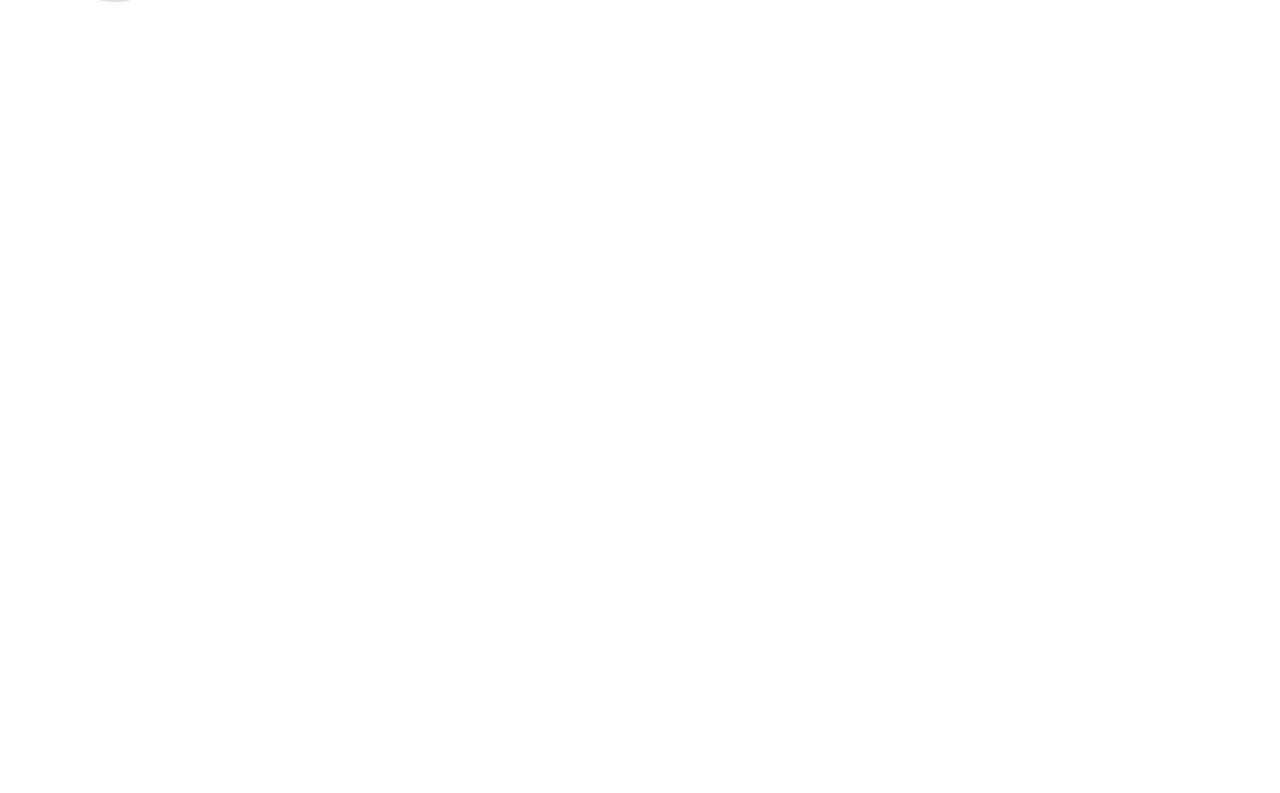
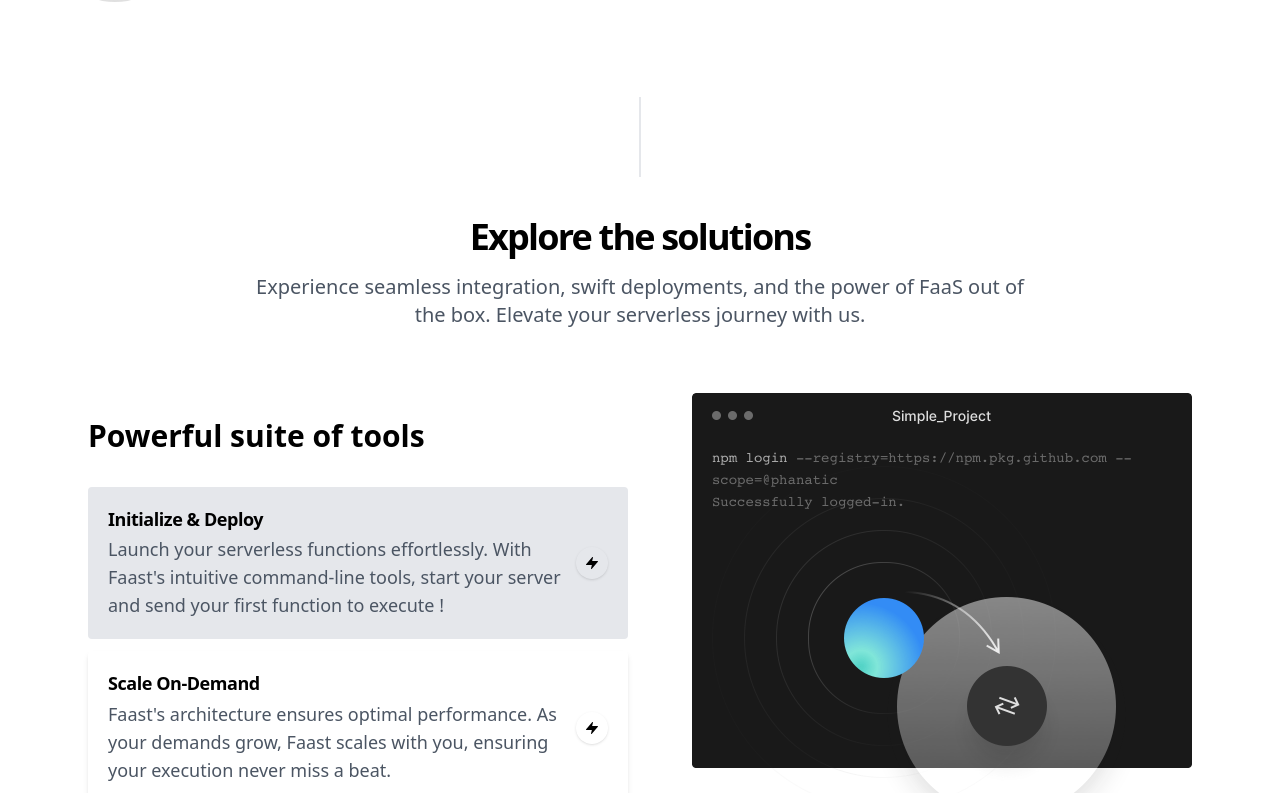
Before and after one commit to faast-rt/docs, a Next.js app: page / in a window 1280 px wide. Shown: the part 507-1300 px from the top of the page. Before the commit the page ends 800 px from the top, so only its background shows below. Built offline with nearby package versions, Linux system fonts and the light colour scheme.

Commit message:
feat(landing): add features component
Signed-off-by: iverly <github@iverly.net>

```diff
--- /dev/null
+++ b/components/features.tsx
@@ -0,0 +1,169 @@
+import { Transition } from '@headlessui/react';
+import Image from 'next/image';
+import { useEffect, useRef, useState } from 'react';
+import FeaturesBg from '../public/images/features-bg.png';
+
+const Tab = ({ title, text, selected, onClick }) => {
+  return (
+    <a
+      className={`flex items-center text-lg p-5 rounded transition duration-300 ease-in-out mb-3 ${
+        selected
+          ? 'bg-gray-200 dark:bg-stone-950'
+          : 'bg-white dark:bg-stone-900 shadow-md hover:shadow-lg'
+      }`}
+      href="#0"
+      onClick={onClick}
+    >
+      <div>
+        <div className="font-bold leading-snug tracking-tight mb-1">
+          {title}
+        </div>
+        <div className="text-gray-600">{text}</div>
+      </div>
+      <div className="flex justify-center items-center w-8 h-8 dark:bg-black rounded-full shadow flex-shrink-0 ml-3">
+        <svg
+          className="w-3 h-3 fill-current"
+          viewBox="0 0 12 12"
+          xmlns="http://www.w3.org/2000/svg"
+        >
+          <path d="M11.953 4.29a.5.5 0 00-.454-.292H6.14L6.984.62A.5.5 0 006.12.173l-6 7a.5.5 0 00.379.825h5.359l-.844 3.38a.5.5 0 00.864.445l6-7a.5.5 0 00.075-.534z" />
+        </svg>
+      </div>
+    </a>
+  );
+};
+
+const TabImage = ({ selected, heightFix, image }) => {
+  return (
+    <Transition
+      show={selected}
+      appear={true}
+      className="w-full"
+      enter="transition ease-in-out duration-700 transform order-first"
+      enterFrom="opacity-0 translate-y-16"
+      enterTo="opacity-100 translate-y-0"
+      leave="transition ease-in-out duration-300 transform absolute"
+      leaveFrom="opacity-100 translate-y-0"
+      leaveTo="opacity-0 -translate-y-16"
+      beforeEnter={() => heightFix()}
+      unmount={false}
+    >
+      <div className="relative inline-flex flex-col">
+        <Image
+          className="md:max-w-none mx-auto rounded"
+          src={image}
+          width={500}
+          height="462"
+          alt="Features bg"
+        />
+      </div>
+    </Transition>
+  );
+};
+
+export default function Hero() {
+  const [tab, setTab] = useState<number>(1);
+  const tabs = useRef<HTMLDivElement>(null);
+  const heightFix = () => {
+    if (tabs.current?.parentElement)
+      tabs.current.parentElement.style.height = `${tabs.current.clientHeight}px`;
+  };
+
+  useEffect(() => {
+    heightFix();
+  }, []);
+
+  return (
+    <section className="relative py-16">
+      {/* Section background (needs .relative class on parent and next sibling elements) */}
+      <div
+        className="absolute inset-0 pointer-events-none mb-16"
+        aria-hidden="true"
+      ></div>
+      <div className="absolute left-0 right-0 m-auto w-px p-px h-20 bg-gray-200 transform -translate-y-1/2"></div>
+
+      <div className="relative max-w-6xl mx-auto px-4 sm:px-6">
+        <div className="pt-12 md:pt-20">
+          {/* Section header */}
+          <div className="max-w-3xl mx-auto text-center pb-12 md:pb-16">
+            <h1 className="h2 mb-4">Explore the solutions</h1>
+            <p className="text-xl text-gray-600">
+              Experience seamless integration, swift deployments, and the power
+              of FaaS out of the box. Elevate your serverless journey with us.
+            </p>
+          </div>
+
+          {/* Section content */}
+          <div className="md:grid md:grid-cols-12 md:gap-6">
+            {/* Content */}
+            <div
+              className="max-w-xl md:max-w-none md:w-full mx-auto md:col-span-7 lg:col-span-6 md:mt-6"
+              data-aos="fade-right"
+            >
+              <div className="md:pr-4 lg:pr-12 xl:pr-16 mb-8">
+                <h3 className="h3 mb-3">Powerful suite of tools</h3>
+              </div>
+              {/* Tabs buttons */}
+              <div className="mb-8 md:mb-0">
+                <Tab
+                  title="Initialize & Deploy"
+                  text="Launch your serverless functions effortlessly. With Faast's intuitive command-line tools, start your server and send your first function to execute !"
+                  selected={tab === 1}
+                  onClick={(e) => {
+                    e.preventDefault();
+                    setTab(1);
+                  }}
+                />
+                <Tab
+                  title="Scale On-Demand"
+                  text="Faast's architecture ensures optimal performance. As your demands grow, Faast scales with you, ensuring your execution never miss a beat."
+                  selected={tab === 2}
+                  onClick={(e) => {
+                    e.preventDefault();
+                    setTab(2);
+                  }}
+                />
+                <Tab
+                  title="Write & Deploy Functions Swiftly"
+                  text="With Faast's intuitive API, seamlessly integrate your execution in seconds, ensuring they're running efficiently and securely."
+                  selected={tab === 3}
+                  onClick={(e) => {
+                    e.preventDefault();
+                    setTab(3);
+                  }}
+                />
+              </div>
+            </div>
+
+            {/* Tabs items */}
+            <div className="max-w-xl md:max-w-none md:w-full mx-auto md:col-span-5 lg:col-span-6 mb-8 md:mb-0 md:order-1">
+              <div className="transition-all">
+                <div
+                  className="relative flex flex-col text-center lg:text-right"
+                  data-aos="zoom-y-out"
+                  ref={tabs}
+                >
+                  <TabImage
+                    selected={tab === 1}
+                    heightFix={heightFix}
+                    image={FeaturesBg}
+                  />
+                  <TabImage
+                    selected={tab === 2}
+                    heightFix={heightFix}
+                    image={FeaturesBg}
+                  />
+                  <TabImage
+                    selected={tab === 3}
+                    heightFix={heightFix}
+                    image={FeaturesBg}
+                  />
+                </div>
+              </div>
+            </div>
+          </div>
+        </div>
+      </div>
+    </section>
+  );
+}
--- a/pages/index.mdx
+++ b/pages/index.mdx
@@ -4,8 +4,10 @@
 
 import Link from 'next/link';
 
+import Features from '../components/features';
 import Hero from '../components/hero';
 
 <div className="flex min-h-screen flex-col overflow-hidden supports-[overflow:clip]:overflow-clip">
   <Hero />
+  <Features />
 </div>
```
Also changed, not shown: public/images/features-bg.png (added).
